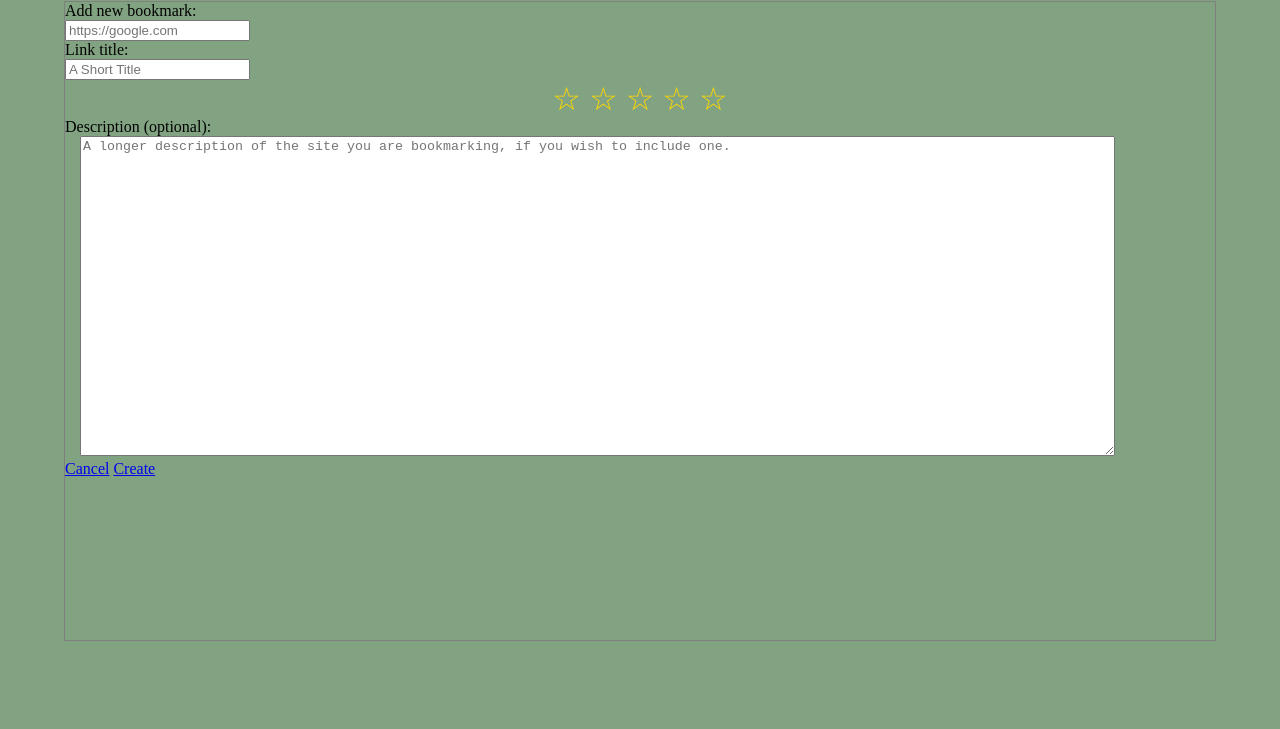
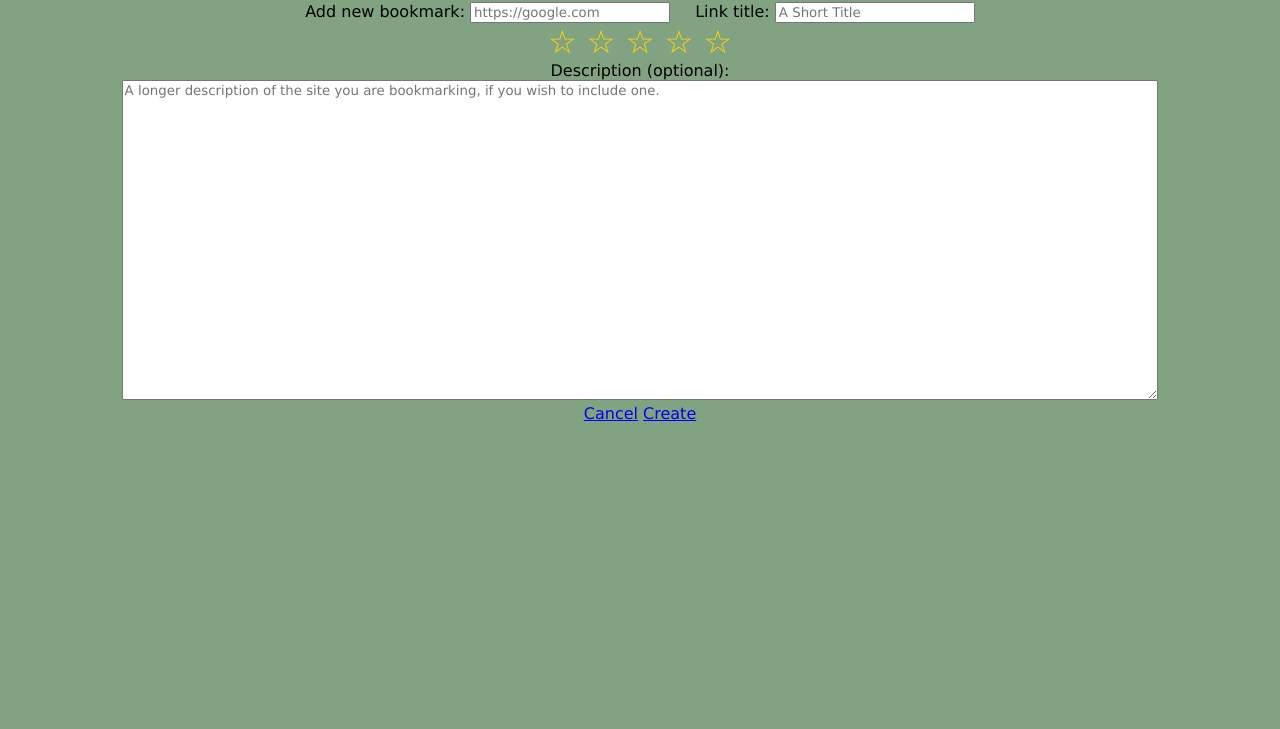
Before and after one commit to thinkful-ei-heron/Michael-bookmark-app, a plain HTML site: page wireframes/add.html in a window 1280 px wide. Shown: the part 71-800 px from the top of the page. Drawn offline with Linux system fonts and the light colour scheme.

Commit message:
responsive layout

```diff
--- a/bookmarks.js
+++ b/bookmarks.js
@@ -130,9 +130,11 @@ const render = function() {
   if(store.adding){
     html = buildAddingScreen();
     $('.controls').hide();
+    $('main').removeClass('bm-list');
   } else {
     html = buildMainScreen();
     $('.controls').show();
+    $('main').addClass('bm-list');
   }
   $('main').html(html);
 };
@@ -259,7 +261,7 @@ const handleSaveClick = function() {
       Object.assign(updateObj, {desc});
     }
     if(updateObj.desc === '') {
-      Object.assign(updateObj, {desc: null})
+      Object.assign(updateObj, {desc: null}) //API will reject an empty string
     }
     if(!$.isEmptyObject(updateObj))
     {
--- a/index.css
+++ b/index.css
@@ -1,5 +1,6 @@
 * {
   box-sizing: border-box;
+  font-family: 'Lucida Sans', 'Lucida Sans Regular', 'Lucida Grande', 'Lucida Sans Unicode', Geneva, Verdana, sans-serif
 }
 
 .hidden {
@@ -16,6 +17,13 @@ input, label {
   display: block;
 }
 
+input {
+  min-width: 15em;
+  max-width: 80%; /* todo: is there a way to expand with the input within limits? */
+  margin-left: auto;
+  margin-right: auto;
+}
+
 .error {
   border: 1px red solid;
   background: 1px #ff7e7e solid;
@@ -23,10 +31,11 @@ input, label {
 
 main {
   width: 100%;
-  border: 1px solid grey;
   min-height: 80vh;
   margin: 15px 0;
+  text-align: center;
 }
+
 
 button.bookmark {
   width: 100%;
@@ -80,6 +89,10 @@ button.bookmark.expand {
   background-color: #BFB5AF;
 }
 
+.container.bookmark.expand {
+  break-inside: avoid;
+}
+
 
 button.title.bookmark.expand{
   color
@@ -128,8 +141,10 @@ p.expand.body{
   height: 40vh;
   min-height: 150px;
   overflow: auto;
-  margin-left: 15px;
-  margin-right: auto
+  margin-left: auto;
+  margin-right: auto;
+  max-width: 80em;
+
 }
 
 
@@ -179,3 +194,21 @@ p.expand.body{
 }
 
 /* end rating add/edit star styling */
+
+/* for larger screeens */
+
+@media screen and (min-width: 800px) {
+ .title.add, .url-section.add, .title.add > *, .url-section.add > * {
+   display: inline-block;
+ }
+ .title.add, .url-section.add {
+   margin: auto 10px;
+ }
+}
+
+
+main.bm-list{
+  column-width: 300px;
+  min-height: 80vh;
+  column-fill: auto;
+}
```
